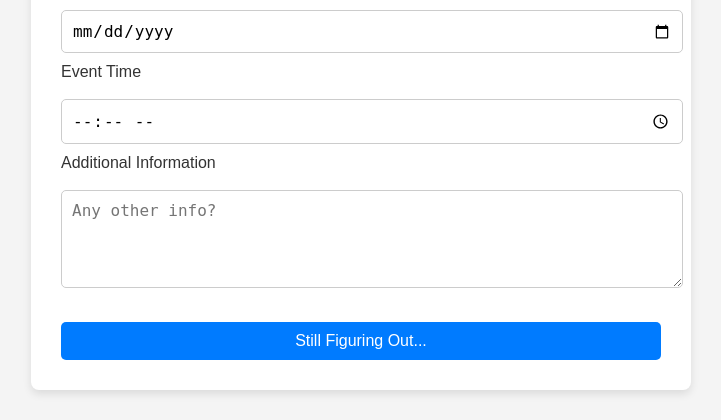
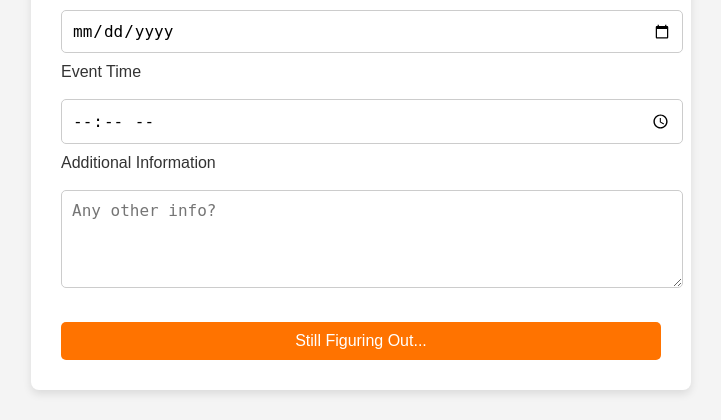
Before and after one commit to Lofiea/socialsync-event-management, a Python web app: template templates/hostevents.html in a window 1280 px wide. Shown: the part 949-1369 px from the top of the page, without its empty margins (279-1000 px from the left). Run offline with Jinja, Linux system fonts and the light colour scheme; the template is opened without the code that fills it, so the values that code supplies are empty.

Commit message:
somethin

```diff
--- a/templates/hostevents.html
+++ b/templates/hostevents.html
@@ -112,7 +112,7 @@
         button {
             width: 100%;
             padding: 10px;
-            background-color: #007BFF;
+            background-color: #ff7300;
             border: none;
             border-radius: 5px;
             font-size: 16px;
```
